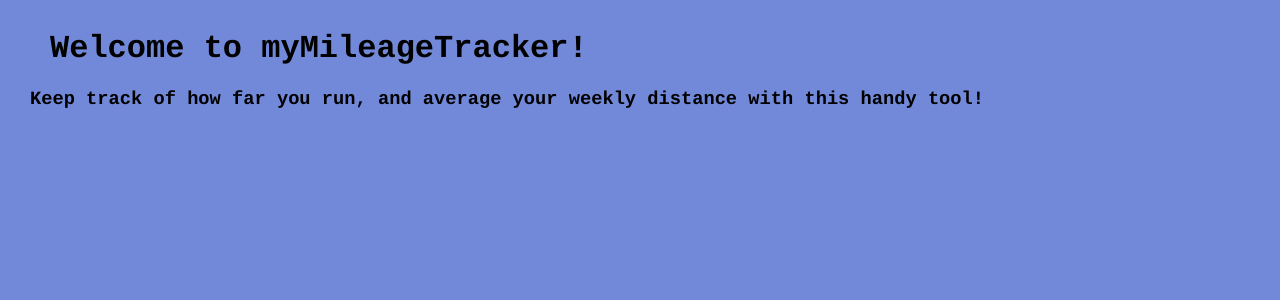
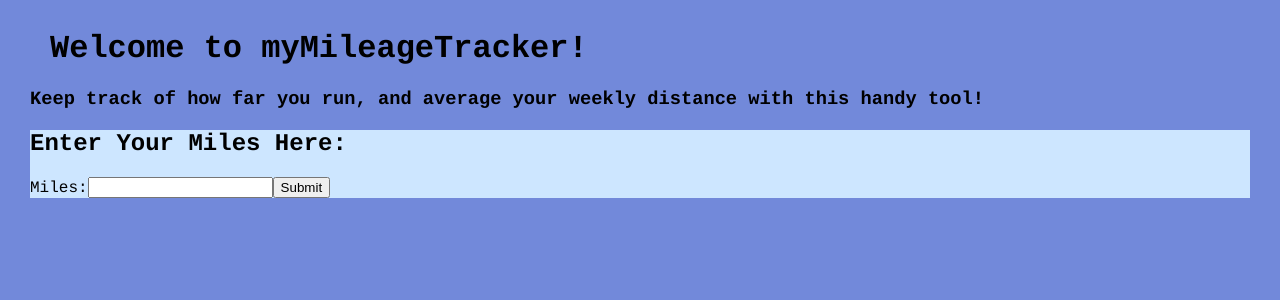
Before and after one commit to edawson1980/react-mileage-tracker, a React (Create React App) app: page / in a window 1280 px wide. Shown: the top 300 px of the page. Built offline with nearby package versions, Linux system fonts and the light colour scheme.

Commit message:
add Form component, user mileage input persists

```diff
--- a/src/App.css
+++ b/src/App.css
@@ -1,10 +1,6 @@
 .App {
   margin: 30px;
 }
-
-
-
-
 
 .App-title {
   padding-left: 20px;
--- a/src/App.js
+++ b/src/App.js
@@ -1,4 +1,5 @@
 import React, { Component } from 'react';
+import Form from './Form.js';
 import './App.css';
 
 class App extends Component {
@@ -9,6 +10,8 @@ class App extends Component {
           <h1 className="App-title">Welcome to myMileageTracker!</h1>
 
         <h3>Keep track of how far you run, and average your weekly distance with this handy tool!</h3>
+
+        <Form />
       </div>
     );
   }
--- /dev/null
+++ b/src/Form.css
@@ -0,0 +1,3 @@
+.Form{
+  background-color: #CDE6FF;
+}
--- /dev/null
+++ b/src/Form.js
@@ -0,0 +1,40 @@
+import React, {Component} from 'react';
+import './Form.css';
+
+class Form extends Component {
+  constructor(props){
+    super(props);
+    this.state = {value: ''};
+
+    this.handleChange = this.handleChange.bind(this);
+    this.handleSubmit = this.handleSubmit.bind(this);
+  }
+
+  handleChange(event){
+    this.setState({value: event.target.value});
+  }
+
+  handleSubmit(event){
+    console.log(`You ran ${this.state.value} miles today!  Awesome!`);
+    event.preventDefault();
+  }
+
+  render(){
+    return(
+      <div className='Form'>
+        <h2>Enter Your Miles Here:</h2>
+
+        <form onSubmit={this.handleSubmit}>
+          <label>
+            Miles:
+            <input type="text" defaultValue={this.state.value} onChange={this.handleChange}  />
+          </label>
+          <input type="submit" value="Submit"/>
+        </form>
+
+      </div>
+    )
+  }
+};
+
+export default Form;
```
Also changed, not shown: src/hex.md (+2 -0 lines).
